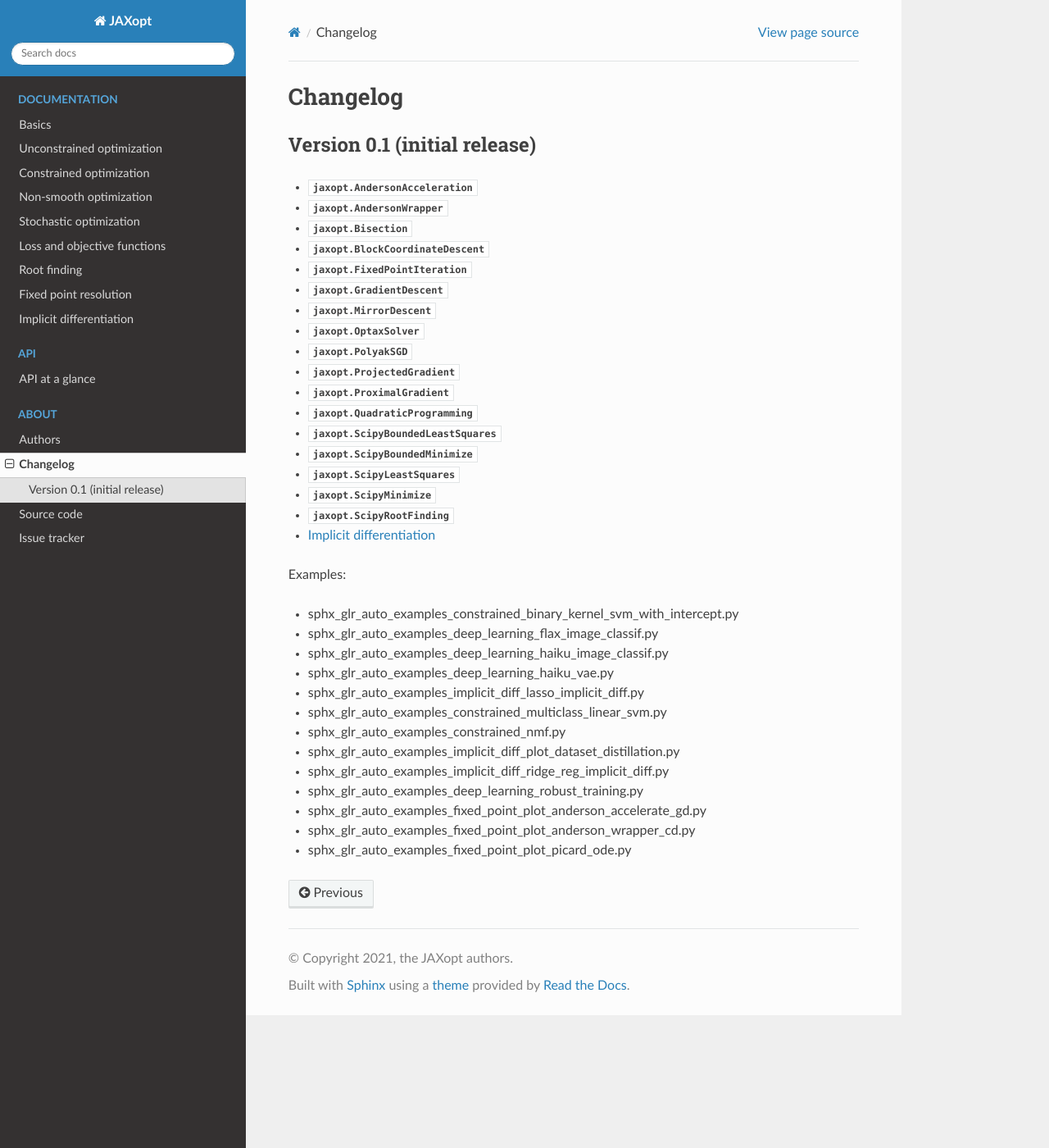
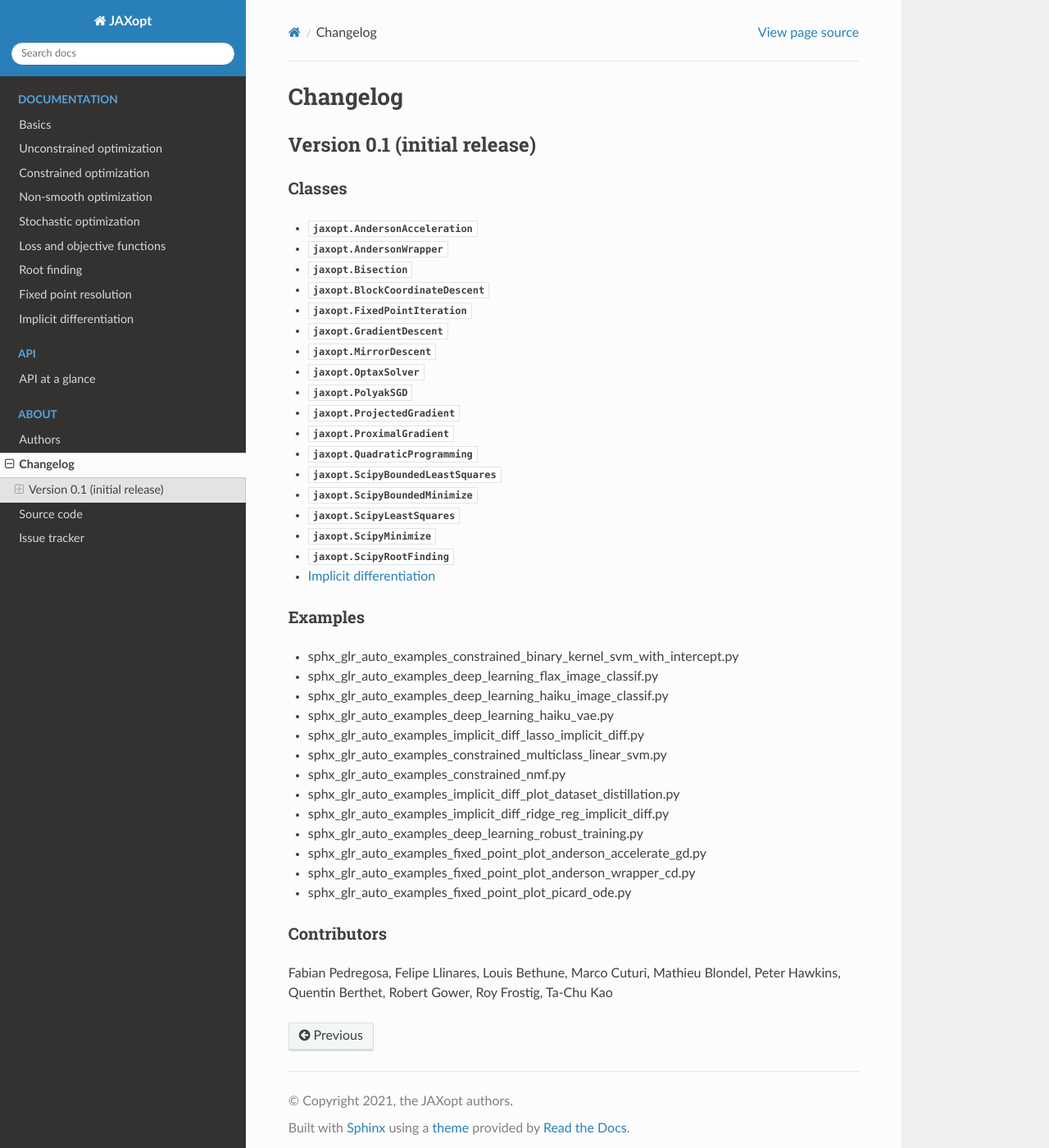
Before and after one commit to google/jaxopt, a Sphinx documentation site: the page built from docs/changelog.rst, in a window 1280 px wide and 1400 px high. Shown: the whole window at 82% size. Built offline with Sphinx 7.4.7 and the Read the Docs theme 2.0.0, drawn with Linux system fonts in a browser that asks for light colours; pages that are not in the unit, such as notebooks, are missing from menus.

Commit message:
Some edits in the documentation.

```diff
--- a/docs/changelog.rst
+++ b/docs/changelog.rst
@@ -3,6 +3,9 @@
 
 Version 0.1 (initial release)
 -----------------------------
+
+Classes
+~~~~~~~
 
 - :class:`jaxopt.AndersonAcceleration`
 - :class:`jaxopt.AndersonWrapper`
@@ -23,7 +26,8 @@
 - :class:`jaxopt.ScipyRootFinding`
 - :ref:`Implicit differentiation <implicit_diff>`
 
-Examples:
+Examples
+~~~~~~~~
 
 - :ref:`sphx_glr_auto_examples_constrained_binary_kernel_svm_with_intercept.py`
 - :ref:`sphx_glr_auto_examples_deep_learning_flax_image_classif.py`
@@ -38,3 +42,9 @@
 - :ref:`sphx_glr_auto_examples_fixed_point_plot_anderson_accelerate_gd.py`
 - :ref:`sphx_glr_auto_examples_fixed_point_plot_anderson_wrapper_cd.py`
 - :ref:`sphx_glr_auto_examples_fixed_point_plot_picard_ode.py`
+
+Contributors
+~~~~~~~~~~~~
+
+Fabian Pedregosa, Felipe Llinares, Louis Bethune, Marco Cuturi, Mathieu
+Blondel, Peter Hawkins, Quentin Berthet, Robert Gower, Roy Frostig, Ta-Chu Kao
```
Also changed, not shown: docs/fixed_point.rst (+16 -16 lines), 3 other files.
